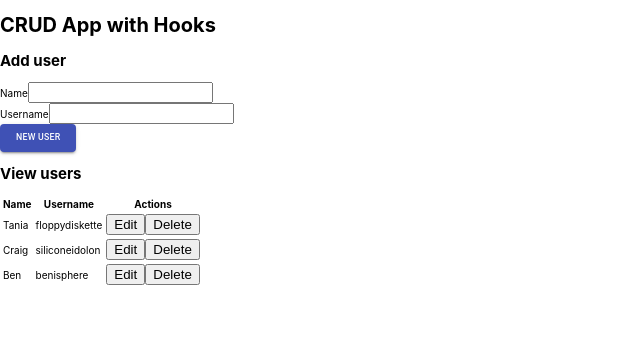
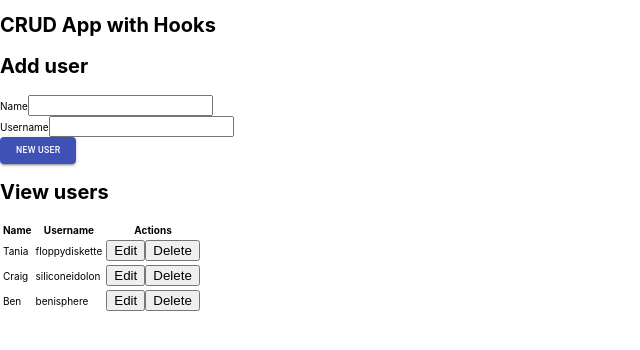
Before and after one commit to TiagoC-Aguiar/react-crud-artigo1, a React (Create React App) app: page / in a window 1280 px wide. Shown: the top 350 px of the page, without its empty margins (0-640 px from the left). Built offline with nearby package versions, Linux system fonts and the light colour scheme; the HTML template or start-up script is replaced by a standard one.

Commit message:
aplicando estilo nos componentes

```diff
--- /dev/null
+++ b/src/App.css
@@ -0,0 +1,3 @@
+h2 {
+  font-size: 2rem;
+}
--- a/src/App.js
+++ b/src/App.js
@@ -4,6 +4,8 @@ import AddUserForm from './components/forms/AddUserForm'
 import UserTable from './components/tables/UserTable'
 import EditUserForm from './components/forms/EditUserForm'
 import Header from './components/Header';
+
+import './App.css'
 
 const usersData = [
   {id: 1, name: 'Tania', username: 'floppydiskette'},
```
